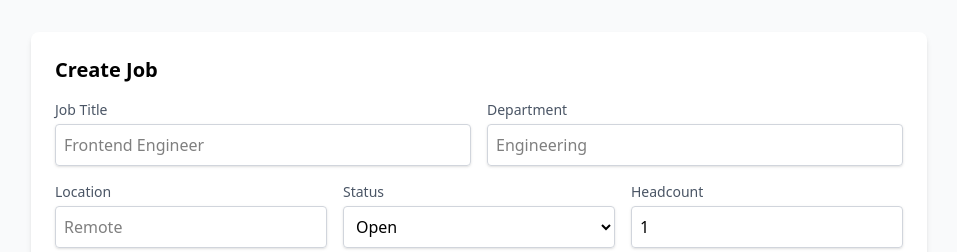
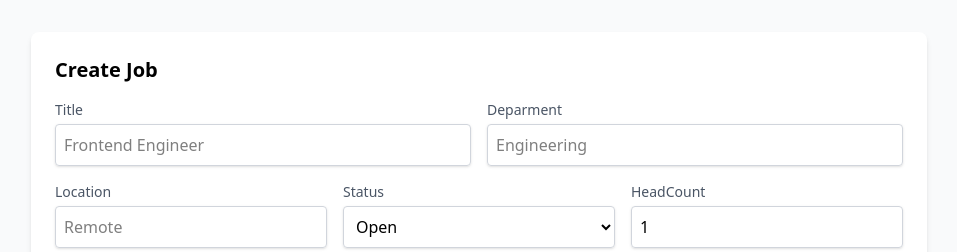
Before and after one commit to Kavinsws/Frontend, a React app in the folder Frontend/: page /newJob in a window 1280 px wide. Shown: the top 252 px of the page, without its empty margins (161-1118 px from the left). Built offline with nearby package versions, Linux system fonts and the light colour scheme; the HTML template or start-up script is replaced by a standard one.

Commit message:
added constants and reordered props types

```diff
--- a/Frontend/src/components/jobs/Createjobcomponent.tsx
+++ b/Frontend/src/components/jobs/Createjobcomponent.tsx
@@ -1,17 +1,17 @@
-import { RESET_BUTTON, SUBMIT_BUTTON } from "../../constants/constants";
+import { CREATE_JOB_TITLE, JOB_LABEL_DEPARTMENT, JOB_LABEL_DESCRIPTION, JOB_LABEL_HEADCOUNT, JOB_LABEL_LOCATION, JOB_LABEL_REQUIREMENTS, JOB_LABEL_STATUS, JOB_LABEL_TITLE, JOB_SUCCESS_MESSAGE, RESET_BUTTON, SUBMIT_BUTTON } from "../../constants/constants";
 import type { Jobs } from "../../types/JobType";
 
 interface CreateJobProps {
+  loading: boolean;
+  success: boolean;
+  jobs: Jobs;
+  error: string | null;
   onChange: (
     e: React.ChangeEvent<
       HTMLSelectElement | HTMLTextAreaElement | HTMLInputElement
     >
   ) => void;
   onSubmit: (e: React.FormEvent) => void;
-  jobs: Jobs;
-  error: string | null;
-  loading: boolean;
-  success: boolean;
 }
 
 const CreateJobcomponent = ({
@@ -28,7 +28,7 @@ const CreateJobcomponent = ({
         onSubmit={onSubmit}
         className="max-w-4xl mx-auto p-6 bg-white shadow-md rounded-lg space-y-4"
       >
-        <h2 className="text-xl font-semibold">Create Job</h2>
+        <h2 className="text-xl font-semibold">{CREATE_JOB_TITLE}</h2>
 
         {error && (
           <div className="p-3 bg-red-100 border border-red-400 text-red-700 rounded">
@@ -38,14 +38,14 @@ const CreateJobcomponent = ({
 
         {success && (
           <div className="p-3 bg-green-100 border border-green-400 text-green-700 rounded">
-            Job created successfully!
+            {JOB_SUCCESS_MESSAGE}
           </div>
         )}
 
         <div className="grid grid-cols-2 gap-4">
           <div className="flex flex-col">
             <label className="text-sm font-medium mb-1 text-gray-600">
-              Job Title
+             {JOB_LABEL_TITLE}
             </label>
             <input
               name="title"
@@ -58,7 +58,7 @@ const CreateJobcomponent = ({
           </div>
           <div className="flex flex-col">
             <label className="text-sm font-medium mb-1 text-gray-600">
-              Department
+              {JOB_LABEL_DEPARTMENT}
             </label>
             <input
               name="department"
@@ -74,7 +74,7 @@ const CreateJobcomponent = ({
         <div className="grid grid-cols-3 gap-4">
           <div className="flex flex-col">
             <label className="text-sm font-medium mb-1 text-gray-600">
-              Location
+              {JOB_LABEL_LOCATION}
             </label>
             <input
               name="location"
@@ -87,7 +87,7 @@ const CreateJobcomponent = ({
           </div>
           <div className="flex flex-col">
             <label className="text-sm font-medium mb-1 text-gray-600">
-              Status
+              {JOB_LABEL_STATUS}
             </label>
             <select
               name="status"
@@ -102,7 +102,7 @@ const CreateJobcomponent = ({
           </div>
           <div className="flex flex-col">
             <label className="text-sm font-medium mb-1 text-gray-600">
-              Headcount
+              {JOB_LABEL_HEADCOUNT}
             </label>
             <input
               type="number"
@@ -119,7 +119,7 @@ const CreateJobcomponent = ({
 
         <div className="flex flex-col">
           <label className="text-sm font-medium mb-1 text-gray-600">
-            Description
+            {JOB_LABEL_DESCRIPTION}
           </label>
           <textarea
             name="description"
@@ -134,7 +134,7 @@ const CreateJobcomponent = ({
 
         <div className="flex flex-col">
           <label className="text-sm font-medium mb-1 text-gray-600">
-            Requirements
+            {JOB_LABEL_REQUIREMENTS}
           </label>
           <textarea
             name="requirements"
--- a/Frontend/src/constants/constants.ts
+++ b/Frontend/src/constants/constants.ts
@@ -1,3 +1,21 @@
 export const SUBMIT_BUTTON : string ="Submit"
 
 export const RESET_BUTTON : string = "Reset"
+
+export const CREATE_JOB_TITLE : string = "Create Job"
+
+export const JOB_SUCCESS_MESSAGE: string = "Job created successfully!";
+
+export const JOB_LABEL_TITLE : string = "Title"
+
+export const JOB_LABEL_DEPARTMENT: string = "Deparment";
+
+export const JOB_LABEL_LOCATION: string = "Location";
+
+export const JOB_LABEL_STATUS: string = "Status";
+
+export const JOB_LABEL_HEADCOUNT: string = "HeadCount";
+
+export const JOB_LABEL_DESCRIPTION: string = "Description";
+
+export const JOB_LABEL_REQUIREMENTS: string = "Requirements"
```
